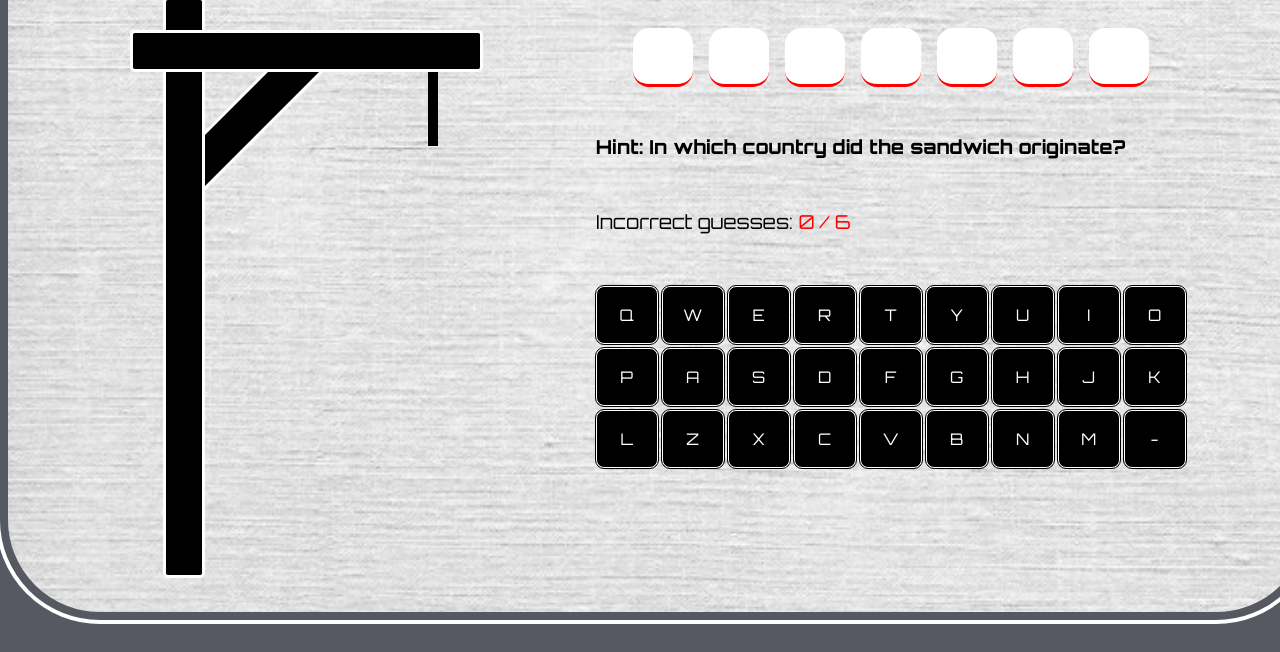
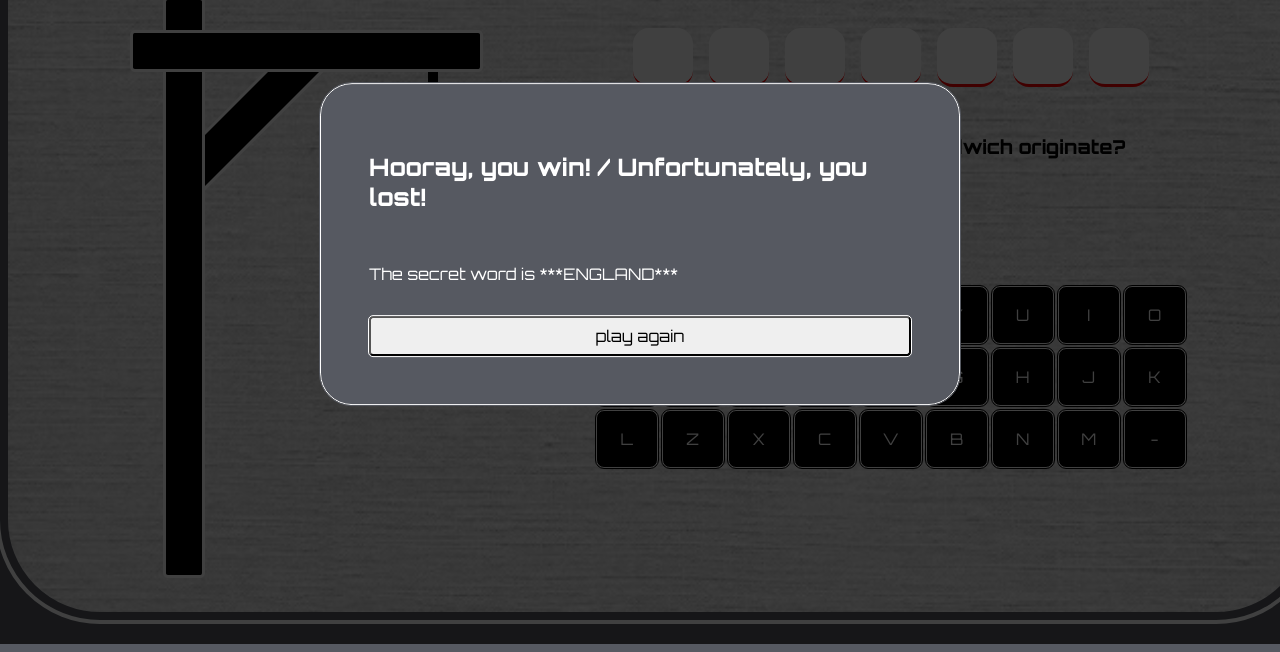
Before and after one commit to SvitlanaG/hangman-game, a website built with webpack: page hangman/src/index.html in a window 1280 px wide. Shown: the part 156-808 px from the top of the page. Built offline with nearby package versions, Linux system fonts and the light colour scheme.

Commit message:
feat: add modal layout

```diff
--- a/hangman/src/index.js
+++ b/hangman/src/index.js
@@ -1,7 +1,11 @@
 import "./index.html";
 import "./index.scss";
 import * as Frame from "./modules/frameComponent";
+import * as Modal from "./modules/modalComponent";
 
 const body = document.getElementsByTagName("body")[0];
 const frameSection = Frame.createComponent();
 body.append(frameSection);
+
+const modal = Modal.createComponent();
+body.append(modal);
--- a/hangman/src/index.scss
+++ b/hangman/src/index.scss
@@ -7,3 +7,4 @@
 @import "style/components/frame";
 @import "style/components/keyboard";
 @import "style/components/quiz";
+@import "style/components/modal";
--- /dev/null
+++ b/hangman/src/modules/modalComponent.js
@@ -0,0 +1,32 @@
+import { createElement } from "./helpers";
+import { wordToGuess } from "./quizComponent";
+
+function createComponent() {
+  const modal = createElement("div", ["modal"]);
+  const container = createElement("div", [
+    "modal-container",
+    "flex",
+    "flex-fd-column",
+    "flex-jc-center",
+  ]);
+  const message = createElement("h2", ["modal-message"]);
+  message.textContent = "Hooray, you win! / Unfortunately, you lost!";
+  const word = createElement("div", ["modal-word"]);
+  word.textContent = `The secret word is ***${wordToGuess}***`;
+  const button = createElement("button", ["modal-button"]);
+  button.textContent = "play again";
+
+  button.addEventListener("click", function () {
+    location.reload();
+    modal.remove();
+  });
+
+  container.append(message);
+  container.append(word);
+  container.append(button);
+  modal.append(container);
+
+  return modal;
+}
+
+export { createComponent };
--- a/hangman/src/modules/quizComponent.js
+++ b/hangman/src/modules/quizComponent.js
@@ -3,9 +3,10 @@ import { createElement } from "./helpers";
 let wordArr = [];
 let quizWordContainer = null;
 let guessesCounterContainer = null;
+let wordToGuess = "";
 
 function createComponent(quizQuestion) {
-  const wordToGuess = quizQuestion.answer.toUpperCase();
+  wordToGuess = quizQuestion.answer.toUpperCase();
   const wordLength = quizQuestion.answer.length;
   wordArr = wordToGuess.split("");
   const quiz = createElement("div", ["quiz"]);
@@ -43,4 +44,10 @@ function createComponent(quizQuestion) {
   return quiz;
 }
 
-export { createComponent, wordArr, quizWordContainer, guessesCounterContainer };
+export {
+  createComponent,
+  wordArr,
+  quizWordContainer,
+  guessesCounterContainer,
+  wordToGuess,
+};
--- /dev/null
+++ b/hangman/src/style/components/_modal.scss
@@ -0,0 +1,36 @@
+.modal {
+  z-index: 10;
+  position: fixed;
+  width: 100%;
+  height: 100%;
+  left: 50%;
+  top: 50%;
+  transform: translate(-50%, -50%);
+  overflow: auto;
+  background-color: rgba(0, 0, 0, 0.75);
+
+  &-container {
+    position: fixed;
+    margin: 0 auto;
+    left: 50%;
+    top: 50%;
+    transform: translate(-50%, -50%);
+    max-width: 48rem;
+    padding: 3rem;
+    border-radius: 2rem;
+    background-color: $graphite-color;
+    color: white;
+    border: 1px solid #ffffff;
+    outline: 1px solid $graphite-color;
+  }
+
+  &-word {
+    margin: 32px 0;
+  }
+
+  &-button {
+    padding: 8px 0;
+    border-radius: 4px;
+    outline: 1px solid white;
+  }
+}
```
